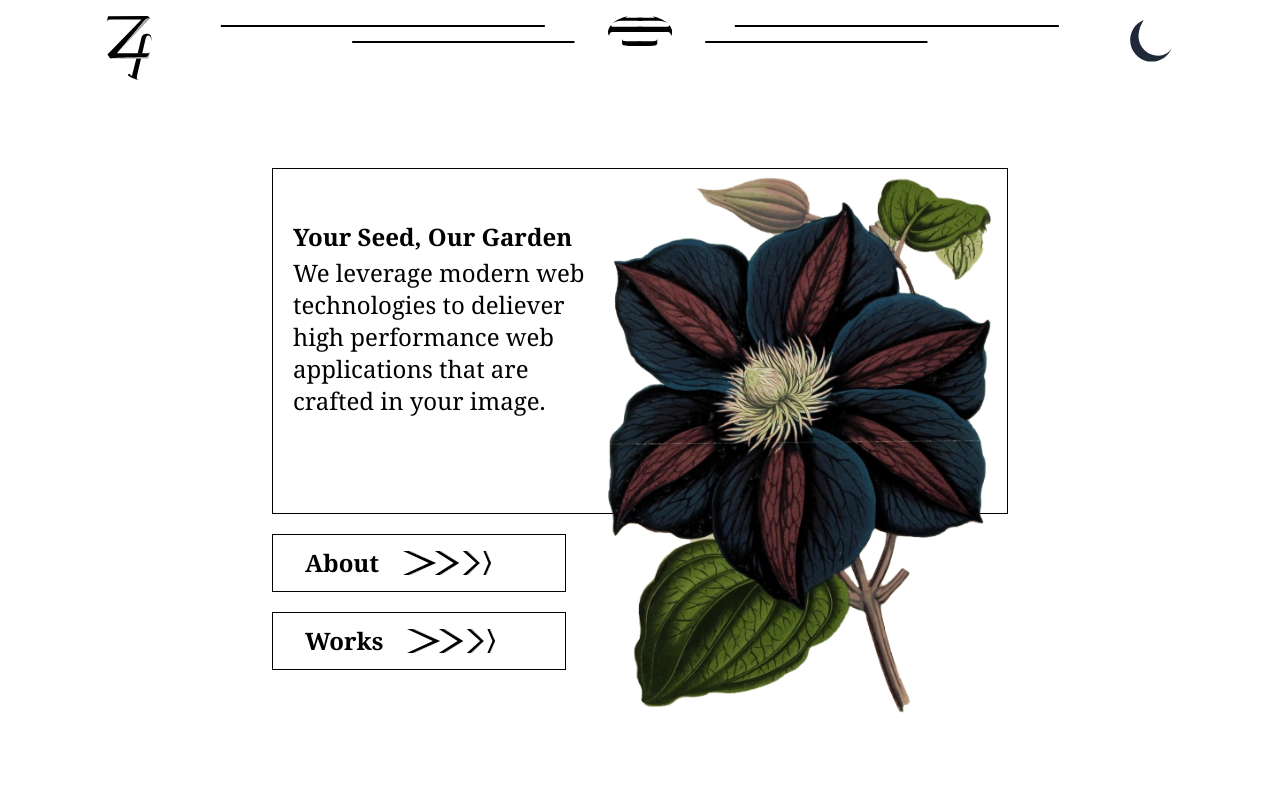
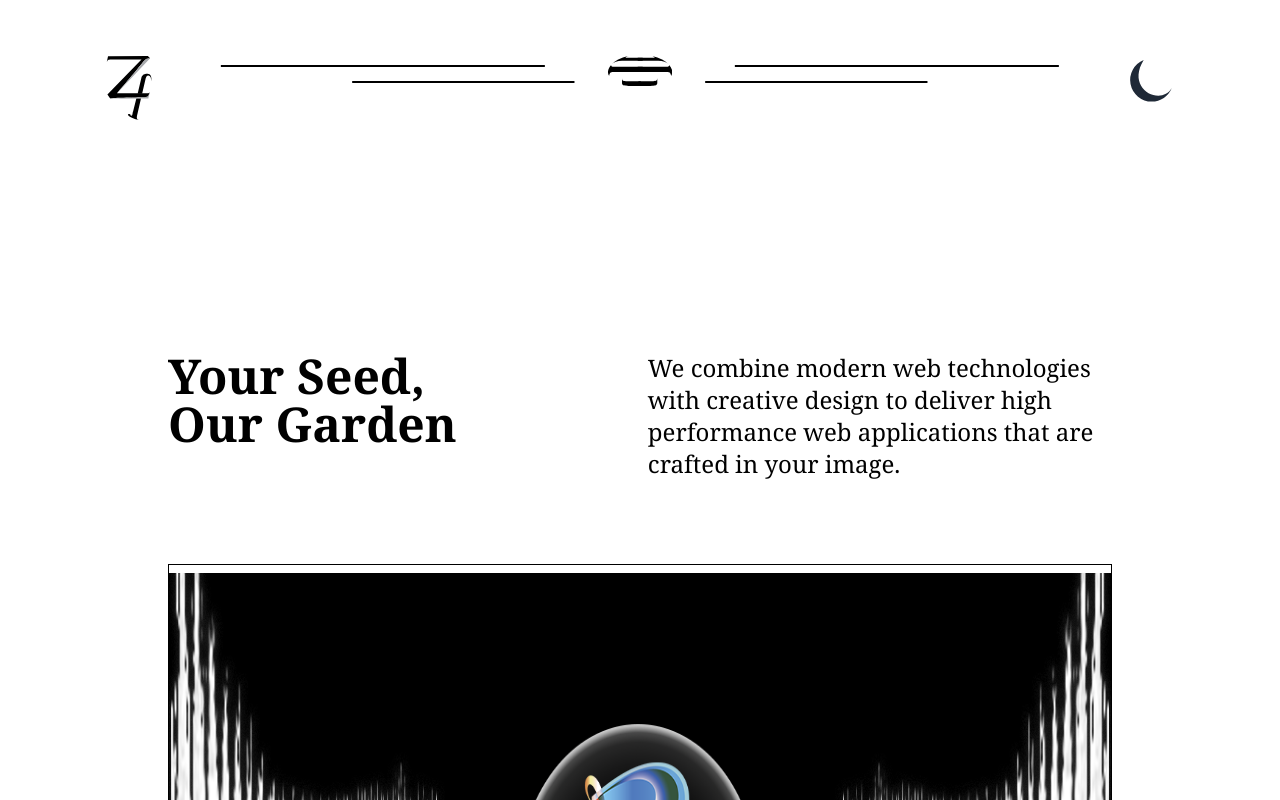
Before and after one commit to paul-lorenc/zipperfield-dot-co, a Next.js app: page / in a window 1280 px wide. Shown: the top 800 px of the page. Built offline with nearby package versions, Linux system fonts and the light colour scheme; what @tailwindcss/typography would draw is missing.

Commit message:
layout changes part one

```diff
--- a/components/Container.tsx
+++ b/components/Container.tsx
@@ -4,6 +4,7 @@ import { useTheme } from "next-themes";
 import ZFIcon from "./svgs/ZFIcon";
 import TopNavDrop from "./svgs/TopNavDrop";
 import BotNavDrop from "./svgs/BotNavDrop";
+import Footer from "./Footer";
 
 export const Container: React.FC = ({ children }) => {
   let x1 = "8%";
@@ -24,7 +25,7 @@ export const Container: React.FC = ({ children }) => {
   return (
     <div className="bg-white dark:bg-black">
       <div className="flex flex-col font-serif items-center bg-white dark:bg-black">
-        <nav className="z-20 sticky-nav flex dark:text-white text-3xl font-bold  justify-between max-w-6xl w-full items-start my-2 pt-2 px-4 md:px-8 mx-auto bg-white dark:bg-black">
+        <nav className="z-20 sticky-nav flex dark:text-white text-3xl font-bold  justify-between max-w-6xl xl:max-w-full xl:px-24 lg:pt-6 xl:pt-12 w-full items-start my-2 pt-2 px-4 md:px-8 mx-auto bg-white dark:bg-black">
           <Link href="/">
             <a>
               <ZFIcon />
@@ -140,7 +141,9 @@ export const Container: React.FC = ({ children }) => {
             )}
           </button>
         </nav>
-        <main className="z-1 min-h-screen">{children}</main>
+        <main className="flex z-1 min-h-screen justify-center w-full">
+          {children}
+        </main>
       </div>
     </div>
   );
--- /dev/null
+++ b/components/FeaturedWork.tsx
@@ -0,0 +1,22 @@
+import Link from "next/link";
+import { Work } from "@/lib/mdx";
+import Image from "next/image";
+import { useState } from "react";
+import DownArrowIcon from "./svgs/DownArrowIcon";
+interface Props {
+  title: string;
+  href: string;
+  children: any;
+}
+export const FeaturedWork: React.FC<any> = (props: Props) => {
+  return (
+    <div className="flex flex-col border border-black dark:border-white pt-2 pb-4">
+      <div className="md:hidden">
+        <Image src="/images/flower.png" width={1000} height={1500} />
+      </div>
+      <div className="hidden md:block">
+        <Image src="/images/home-banner.png" width={1500} height={1000} />
+      </div>
+    </div>
+  );
+};
--- /dev/null
+++ b/components/Footer.tsx
@@ -0,0 +1,20 @@
+import Link from "next/link";
+
+const Footer = (props: any) => (
+  <>
+    <hr
+      style={{
+        color: "#000000",
+        backgroundColor: "#000000",
+        height: 0.5,
+        borderColor: "#000000",
+      }}
+    />
+    <div className="flex space-x-2">
+      <Link href="/about"> About</Link>
+      <Link href="/contact">Contact</Link>
+    </div>
+  </>
+);
+
+export default Footer;
--- a/pages/about.tsx
+++ b/pages/about.tsx
@@ -3,9 +3,23 @@ import { ExpandingCard } from "@/components/ExpandingCard";
 export default function About() {
   return (
     <Container>
-      <div className="h-full min-h-screen flex flex-col text-center px-4 text-black dark:text-white text-3xl font-extrabold max-w-2xl">
-        <div className="mt-20">{"Performance, "}</div>
-        <div className="mb-2">{"without sacrificing personalization."}</div>
+      <div className="h-full min-h-screen flex flex-col text-center px-4 text-black dark:text-white text-3xl font-extrabold max-w-6xl">
+        <div className="mt-16 md:mt-36 mb-7">
+          {"Performance meets Personalization"}
+        </div>
+        <div className="flex flex-col md:flex-row font-thin text-xl space-y-4 md:space-x-4 md:space-y-0">
+          <div className="border border-black dark:border-white p-6">
+            Lorem ipsum dolor sit amet, consectetur adipiscing elit, sed do
+            eiusmod tempor incididunt ut sint occaecat cupidatat et dolore magna
+            aliqua. Ut enim ad minim veniam, quis nostrud.
+          </div>
+          <div className="border border-black dark:border-white p-6">
+            Lorem ipsum dolor sit amet, consectetur adipiscing elit, sed do
+            eiusmod tempor incididunt ut sint occaecat cupidatat et dolore magna
+            aliqua. Ut enim ad minim veniam, quis nostrud.
+          </div>
+        </div>
+
         <div className="my-5 space-y-4">
           <ExpandingCard title="Performance" href="/about/performance">
             Lorem ipsum dolor sit amet, consectetur adipiscing elit, sed do
--- /dev/null
+++ b/pages/api/send.js
@@ -0,0 +1,23 @@
+const sgMail = require("@sendgrid/mail");
+
+export default async function (req, res) {
+  sgMail.setApiKey(process.env.SENDGRID_API_KEY);
+
+  const { email, message } = req.body;
+
+  const content = {
+    to: "hello@zipperfield.co",
+    from: email,
+    subject: `New Message From - ${email}`,
+    text: message,
+    html: `<p>${message}</p>`,
+  };
+
+  try {
+    await sgMail.send(content);
+    res.status(200).send("Message sent successfully.");
+  } catch (error) {
+    console.log("ERROR", error);
+    res.status(400).send("Message not sent.");
+  }
+}
--- a/pages/index.tsx
+++ b/pages/index.tsx
@@ -1,75 +1,44 @@
 import { Container } from "@/components/Container";
-import ArrowsIcon from "@/components/svgs/ArrowsIcon";
+import { FeaturedWork } from "@/components/FeaturedWork";
+import DownArrowIcon from "@/components/svgs/DownArrowIcon";
 import ZFIcon from "@/components/svgs/ZFIcon";
 import Image from "next/image";
 import Link from "next/link";
 export default function Home() {
   return (
     <Container>
-      <div className="font-serif w-screen px-4 text-black dark:text-white text-2xl font-extrabold  max-w-3xl">
-        <div className="flex flex-col-reverse md:flex-row items-center md:items-start border border-black dark:border-white md:px-4 pb-1 mt-16 md:mt-20">
-          <div className="flex justify-center md:flex-col w-full px-2 md:px-0 md:w-1/2 md:pl-1 mt-1">
-            <div className="flex pt-7 md:pt-12 pb-1 text-md">
-              Your Seed, Our Garden
-            </div>
-            <p className="hidden md:block font-thin font-xs">
-              We leverage modern web technologies to deliever high performance
-              web applications that are crafted in your image.
-            </p>
+      <div className="flex flex-col font-serif w-screen px-6 md:px-10 text-black dark:text-white text-2xl font-extrabold  max-w-5xl">
+        <div className="flex flex-col md:flex-row md:justify-around border md:border-none border-black dark:border-white pb-1 py-4 mt-16 md:mt-32">
+          <div className="flex md:flex-col w-full px-4 md:px-0 text-2xl md:text-5xl font-bold md:py-20 text-left text-md">
+            <p>{"Your Seed,"}</p>
+            <p> {"Our Garden"}</p>
           </div>
-          <div className="relative mt-2 mb-3 w-64 md:w-3/5 h-auto max-w-sm md:max-w-lg max-h-80">
-            <Image
-              src="/images/flower.png"
-              width={500}
-              height={700}
-              layout="responsive"
-              sizes="(max-width: 600px) 480px,
-              800px"
-              priority
-              alt="zipperfield flower"
-            />
-          </div>
+          <p className="flex w-full px-4 text-xl md:text-2xl font-thin py-4 md:py-20 text-black dark:text-gray-200">
+            We combine modern web technologies with creative design to deliver
+            high performance web applications that are crafted in your image.
+          </p>
         </div>
-        <div className="flex flex-col font-thin items-stretch w-full md:items-start">
+        <div className="flex md:hidden flex-col md:flex-row font-thin items-stretch w-full md:items-center justify-around md:space-x-4">
           <Link href="/about">
             <button className="flex items-center justify-center md:justify-between border border-black dark:border-white mt-5 px-4 py-2 md:w-2/5">
-              <div className="flex items-center justify-center px-4">
-                <a className="font-extrabold">About</a>
-                {/* <svg className="h-3 w-1/3 md:hidden">
-                  <line
-                    x1="10%"
-                    y1="50%"
-                    x2="100%"
-                    y2="50%"
-                    stroke="currentColor"
-                  />
-                </svg> */}
-                <div className="pl-6 md:pr-2 h-full w-3/5 md:w-2/3">
-                  <ArrowsIcon />
-                </div>
+              <div className="flex w-full justify-between px-4">
+                <a className="font-normal">About</a>
+
+                <DownArrowIcon css="h-10 w-10 transform -rotate-90" />
               </div>
             </button>
           </Link>
-          <Link href="/works">
+
+          <Link href="/contact">
             <button className="flex items-center justify-center md:justify-between border border-black dark:border-white mt-5 px-4 py-2 md:w-2/5">
-              <div className="flex items-center justify-center px-4">
-                <a className="font-extrabold">{"Works"}</a>
-                {/* <svg className="h-3 w-1/3 md:hidden">
-                  <line
-                    x1="10%"
-                    y1="50%"
-                    x2="100%"
-                    y2="50%"
-                    stroke="currentColor"
-                  />
-                </svg> */}
-                <div className="pl-6 md:pr-2 h-full w-3/5 md:w-2/3">
-                  <ArrowsIcon />
-                </div>
+              <div className="flex w-full justify-between px-4">
+                <a className="font-normal">{"Contact"}</a>
+                <DownArrowIcon css="h-10 w-10 transform -rotate-90" />
               </div>
             </button>
           </Link>
         </div>
+        <FeaturedWork />
       </div>
     </Container>
   );
--- a/styles/base.css
+++ b/styles/base.css
@@ -1,4 +1,5 @@
 html {
+  @apply bg-white dark:bg-black;
 }
 
 .midnavdiv {
@@ -17,8 +18,8 @@ html {
 }
 
 .navmid {
-  max-height: 8em;
-  height: 8em;
+  max-height: 10em;
+  height: 10em;
 }
 
 .navbot {
--- a/tailwind.config.js
+++ b/tailwind.config.js
@@ -10,6 +10,10 @@ module.exports = {
   darkMode: "class", // or 'media' or 'class'
   theme: {
     extend: {
+      boxShadow: {
+        blue: "0 4px 14px 0 rgba(19, 51, 81, 0.39)",
+      },
+
       typography: (theme) => ({
         DEFAULT: {
           css: {
```
Also changed, not shown: components/ExpandingCard.tsx (+6 -7 lines), pages/contact.tsx (+103 -3 lines), public/images/home-banner.png (added).
